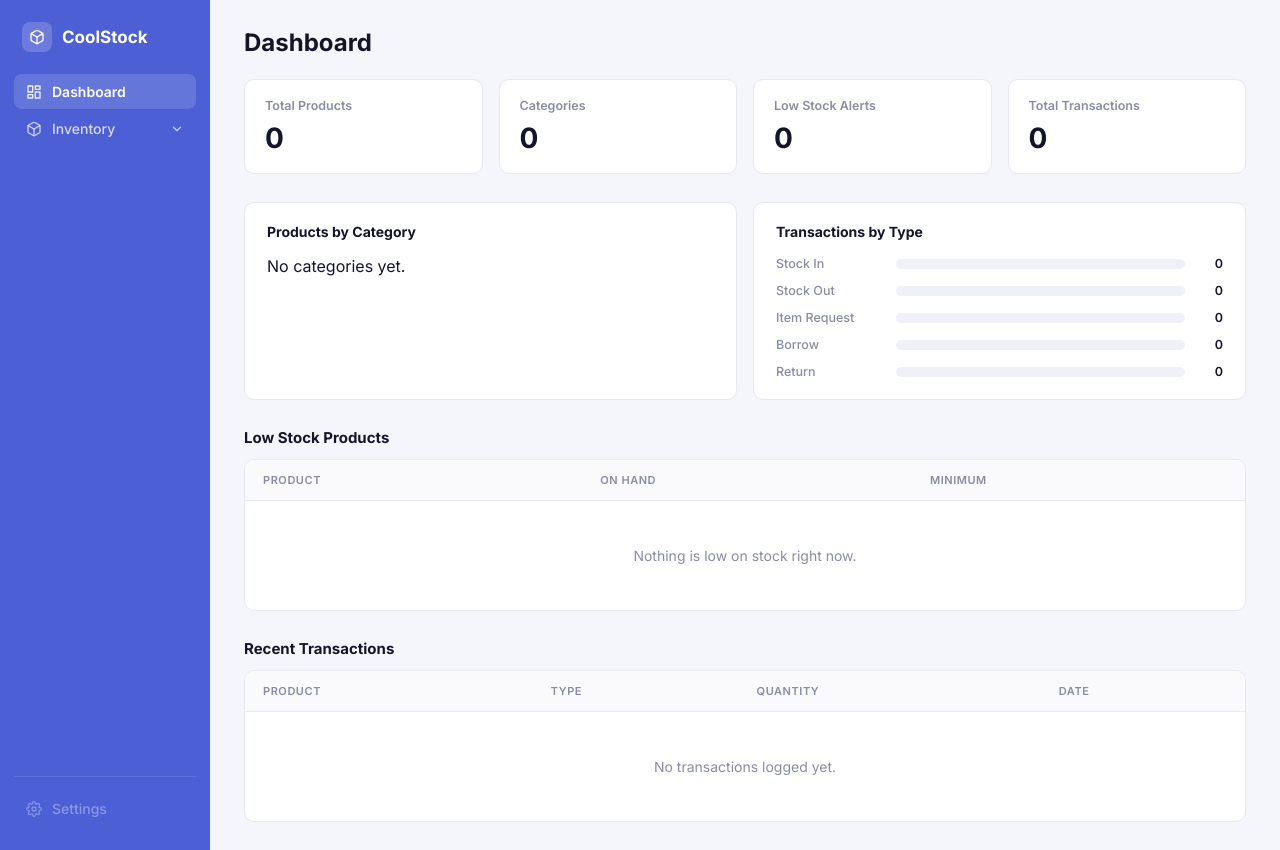
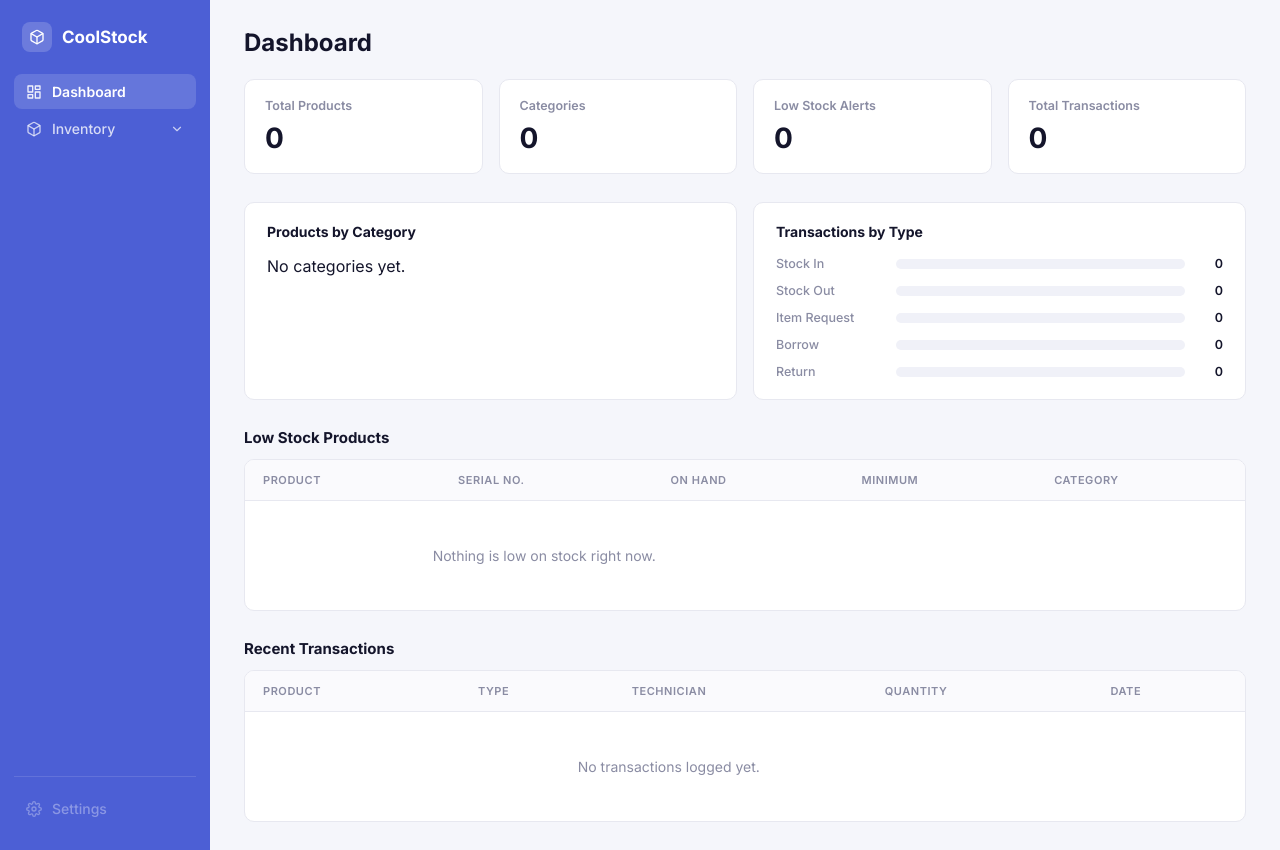
Before and after one commit to rjayibina/coolstock, a PHP site: page / in a window 1280 px wide. Run offline with PHP 8.4, Linux system fonts and the light colour scheme; data that the repository does not hold is empty.

Commit message:
updated dashboard table

```diff
--- a/Views/dashboard/index.php
+++ b/Views/dashboard/index.php
@@ -93,8 +93,10 @@ $typeColors = [
                 <thead>
                     <tr>
                         <th>Product</th>
+                        <th>Serial No.</th>
                         <th>On Hand</th>
                         <th>Minimum</th>
+                        <th>Category</th>
                     </tr>
                 </thead>
                 <tbody>
@@ -104,8 +106,10 @@ $typeColors = [
                         <?php foreach ($lowStockItems as $it): ?>
                             <tr>
                                 <td><strong><?= htmlspecialchars($it['item_name']) ?></strong></td>
+                                <td class="cell-id"><?= htmlspecialchars($it['serial_number'] ?? '—') ?></td>
                                 <td class="cell-id"><?= (int) $it['quantity_on_hand'] ?></td>
                                 <td class="cell-id"><?= (int) $it['minimum_stock_level'] ?></td>
+                                <td class="cell-muted"><?= htmlspecialchars($it['category_name'] ?? 'Uncategorized') ?></td>
                             </tr>
                         <?php endforeach; ?>
                     <?php endif; ?>
@@ -120,6 +124,7 @@ $typeColors = [
                     <tr>
                         <th>Product</th>
                         <th>Type</th>
+                        <th>Technician</th>
                         <th>Quantity</th>
                         <th>Date</th>
                     </tr>
@@ -132,6 +137,13 @@ $typeColors = [
                             <tr>
                                 <td><strong><?= htmlspecialchars($t['item_name'] ?? 'Unknown product') ?></strong></td>
                                 <td><span class="badge badge-<?= htmlspecialchars($t['transaction_type']) ?>"><?= Transaction::typeLabel($t['transaction_type']) ?></span></td>
+                                <td class="cell-muted">
+                                    <?php if ($t['source'] === 'auto'): ?>
+                                        <span style="font-style:italic;">System</span>
+                                    <?php else: ?>
+                                        <?= htmlspecialchars($t['technician_name'] ?? '—') ?>
+                                    <?php endif; ?>
+                                </td>
                                 <td class="cell-id"><?= (int) $t['quantity'] ?></td>
                                 <td class="cell-muted"><?= htmlspecialchars($t['created_at']) ?></td>
                             </tr>
```
